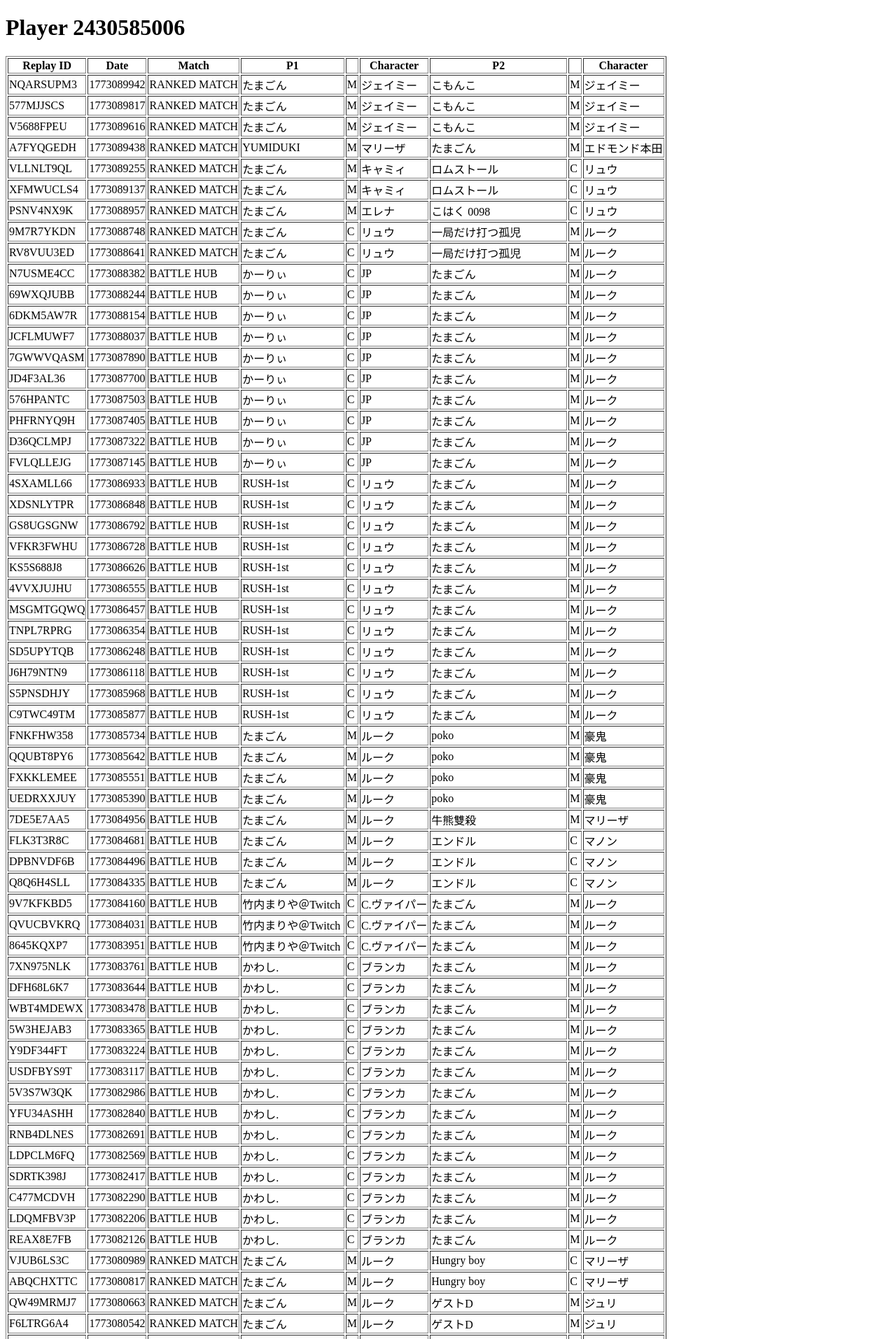
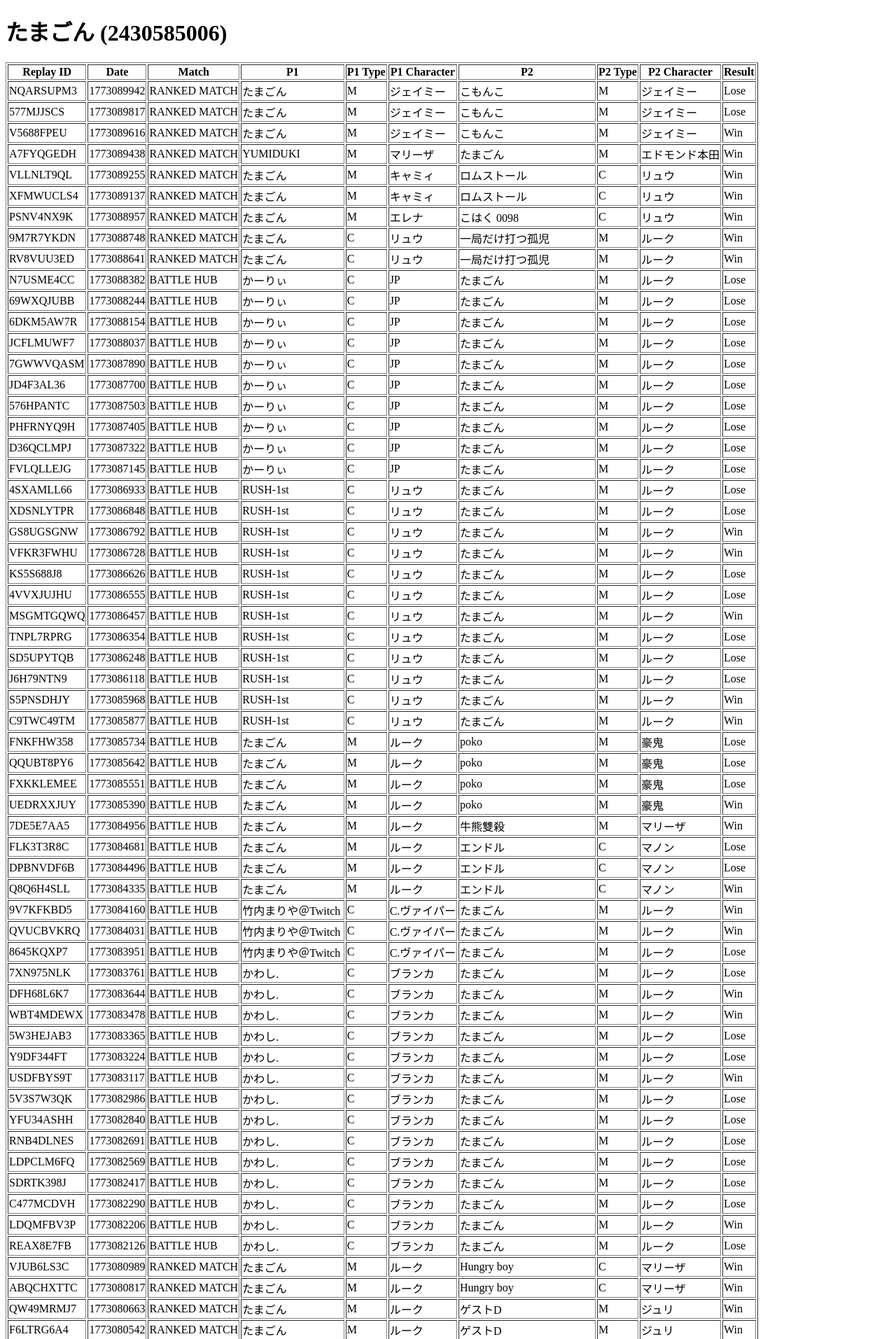
Before and after one commit to KAKKY4876/SF6_records, a FastAPI app: page /2430585006/battle_logs in a window 1280 px wide. Shown: the top 1913 px of the page at 70% size. Run offline with FastAPI, Linux system fonts and the light colour scheme; data comes from the database, SQL or seed files in the repository.

Commit message:
Fix h1 and Add win or lose

```diff
--- a/main.py
+++ b/main.py
@@ -42,7 +42,55 @@ def get_battlelogs(player_id: str):
 
     conn.close()
 
-    return rows
+    battle_logs = []
+
+    for row in rows:
+
+        p1_result = json.loads(row[9])
+        p2_result = json.loads(row[16])
+
+        if row[6] == player_id:
+            win_count = sum(1 for x in p1_result if x != 0)
+        elif row[13] == player_id:
+            win_count = sum(1 for x in p2_result if x != 0)
+        else:
+            continue
+
+        if win_count >= 2:
+            win_or_lose = True
+        else:
+            win_or_lose = False
+
+        battle_logs.append({
+            "replay_id": row[0],
+            "date": row[1],
+            "match": row[2],
+            "p1_league_point": row[3],
+            "p1_master_rating": row[4],
+            "p1_name": row[5],
+            "p1_player_id": row[6],
+            "p1_type": row[7],
+            "p1_character": row[8],
+            "p1_result": p1_result,
+            "p2_league_point": row[10],
+            "p2_master_rating": row[11],
+            "p2_name": row[12],
+            "p2_player_id": row[13],
+            "p2_type": row[14],
+            "p2_character": row[15],
+            "p2_result": p2_result,
+            "win_or_lose": win_or_lose
+        })
+
+    if player_id == battle_logs[-1]["p1_player_id"]:
+        player_name = battle_logs[-1]["p1_name"] if battle_logs else "Unknown Player"
+    else:
+        player_name = battle_logs[-1]["p2_name"] if battle_logs else "Unknown Player"
+
+    return {
+        "player_name": player_name,
+        "battle_logs": battle_logs
+    }
 
 
 @app.get("/", response_class=HTMLResponse)
--- a/templates/battle_logs.html
+++ b/templates/battle_logs.html
@@ -9,7 +9,7 @@
 
 <body>
 
-    <h1>Player {player_id}</h1>
+    <h1 id="player_name"></h1>
 
     <table border="1" id="table">
 
@@ -19,11 +19,12 @@
                 <th>Date</th>
                 <th>Match</th>
                 <th>P1</th>
-                <th></th>
-                <th>Character</th>
+                <th>P1 Type</th>
+                <th>P1 Character</th>
                 <th>P2</th>
-                <th></th>
-                <th>Character</th>
+                <th>P2 Type</th>
+                <th>P2 Character</th>
+                <th>Result</th>
             </tr>
         </thead>
 
@@ -45,21 +46,23 @@
 
             tbody.innerHTML = "";
 
-            data.forEach(row => {
+            document.getElementById("player_name").innerText =
+                data.player_name + " (" + playerId + ")";
+
+            data.battle_logs.forEach(row => {
 
                 const tr = document.createElement("tr");
 
-                const replayId = row[0]
-                const datetime = row[1]
-                const match = row[2]
-                const p1_name = row[5]
-                const p1_type = row[7]
-                const p1_character = row[8]
-                const p2_name = row[12]
-                const p2_type = row[14]
-                const p2_character = row[15]
-
-
+                const replayId = row.replay_id;
+                const datetime = row.date;
+                const match = row.match;
+                const p1_name = row.p1_name;
+                const p1_type = row.p1_type;
+                const p1_character = row.p1_character;
+                const p2_name = row.p2_name;
+                const p2_type = row.p2_type;
+                const p2_character = row.p2_character;
+                const result = row.win_or_lose ? "Win" : "Lose";
 
                 tr.innerHTML =
                     `
@@ -72,11 +75,12 @@
         <td>${p2_name}</td>
         <td>${p2_type}</td>
         <td>${p2_character}</td>
-        `
+        <td>${result}</td>
+        `;
 
-                tbody.appendChild(tr)
+                tbody.appendChild(tr);
 
-            })
+            });
 
         }
 
```
